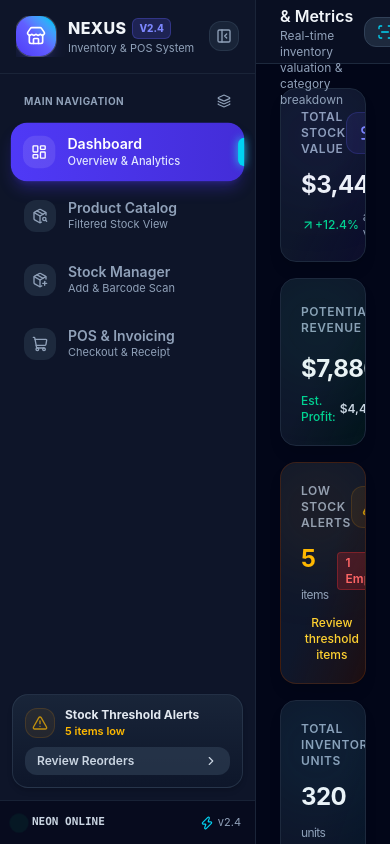
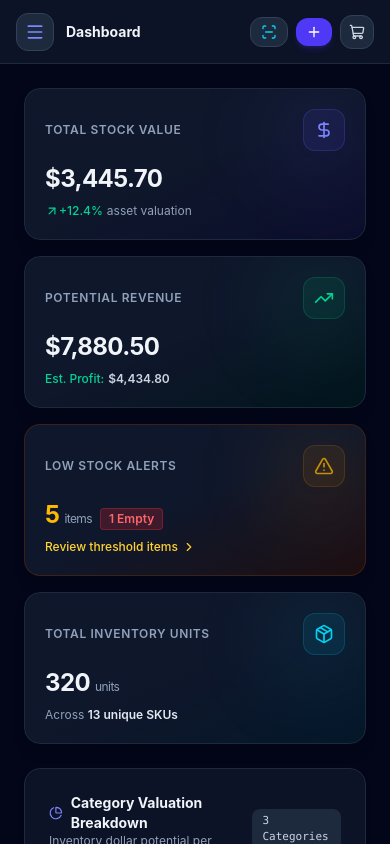
Before and after one commit to Daud-stack/-retail-inventory-app, a React (Vite) app: page / in a window 390 px wide. Built offline with nearby package versions, Linux system fonts and the light colour scheme.

Commit message:
feat: optimize for mobile with responsive drawer overlay, touch manipulation, and 100dvh viewport support

```diff
--- a/src/App.jsx
+++ b/src/App.jsx
@@ -20,10 +20,11 @@ export default function App() {
   const [searchQuery, setSearchQuery] = useState('');
   const [cart, setCart] = useState([]);
 
-  // Modals & Form States
+  // Modals & Mobile Drawer States
   const [editingProduct, setEditingProduct] = useState(null);
   const [isScannerOpen, setIsScannerOpen] = useState(false);
   const [scannedBarcode, setScannedBarcode] = useState('');
+  const [isMobileMenuOpen, setIsMobileMenuOpen] = useState(false);
 
   const [isReceiptOpen, setIsReceiptOpen] = useState(false);
   const [receiptMeta, setReceiptMeta] = useState(null);
@@ -104,12 +105,10 @@ export default function App() {
     if (!activeMeta || cart.length === 0) return;
 
     try {
-      // Execute engine stock deduction & audit logging
       const res = executeCheckoutInvoice(products, cart, activeMeta, stockMovements);
       setProducts(res.products);
       setStockMovements(res.stockMovements);
 
-      // Record transaction history record
       const newTx = {
         id: activeMeta.invoiceId,
         customer: activeMeta.customer || 'Walk-in Customer',
@@ -130,12 +129,14 @@ export default function App() {
 
   return (
     <div className="flex h-screen bg-slate-950 text-slate-100 font-sans antialiased overflow-hidden">
-      {/* Sidebar Navigation */}
+      {/* Sidebar Navigation (Desktop + Mobile Drawer) */}
       <Sidebar
         activeTab={activeTab}
         setActiveTab={setActiveTab}
         lowStockCount={lowStockCount}
         cartCount={totalCartUnits}
+        isMobileOpen={isMobileMenuOpen}
+        onCloseMobileMenu={() => setIsMobileMenuOpen(false)}
       />
 
       {/* Main View Area */}
@@ -146,9 +147,9 @@ export default function App() {
           setActiveTab={setActiveTab}
           searchQuery={searchQuery}
           setSearchQuery={setSearchQuery}
-          lowStockCount={lowStockCount}
           cartCount={totalCartUnits}
           onOpenScanner={() => setIsScannerOpen(true)}
+          onOpenMobileMenu={() => setIsMobileMenuOpen(true)}
         />
 
         {/* Dynamic Section Renderer */}
--- a/src/components/Header.jsx
+++ b/src/components/Header.jsx
@@ -2,14 +2,11 @@ import React, { useState, useEffect } from 'react';
 import {
   Search,
   ScanLine,
-  Bell,
   ShoppingCart,
   Clock,
-  Sparkles,
-  Shirt,
-  ShoppingBag,
-  Box,
-  Plus
+  Plus,
+  Menu,
+  Store
 } from 'lucide-react';
 
 export default function Header({
@@ -17,9 +14,9 @@ export default function Header({
   setActiveTab,
   searchQuery,
   setSearchQuery,
-  lowStockCount,
   cartCount,
-  onOpenScanner
+  onOpenScanner,
+  onOpenMobileMenu
 }) {
   const [timeStr, setTimeStr] = useState('');
 
@@ -34,42 +31,53 @@ export default function Header({
   }, []);
 
   const tabTitles = {
-    dashboard: { title: 'Store Dashboard & Metrics', subtitle: 'Real-time inventory valuation & category breakdown' },
-    products: { title: 'Product Inventory List', subtitle: 'Filter across Clothing, Groceries & Miscellaneous' },
-    'add-product': { title: 'Stock Entry & Update', subtitle: 'Add new products or scan barcode SKU' },
-    pos: { title: 'POS Invoicing & Checkout', subtitle: 'Build cart list, calculate taxes & print receipt' }
+    dashboard: { title: 'Dashboard', subtitle: 'Metrics & Category Valuation' },
+    products: { title: 'Product Catalog', subtitle: 'Filter Clothing, Groceries & Misc' },
+    'add-product': { title: 'Stock Entry', subtitle: 'Add Item or Scan Barcode SKU' },
+    pos: { title: 'POS Checkout', subtitle: 'Cart List, Taxes & PDF Receipt' }
   };
 
   const currentInfo = tabTitles[activeTab] || tabTitles.dashboard;
 
   return (
-    <header className="h-16 border-b border-slate-800 bg-slate-900/60 backdrop-blur-md px-6 flex items-center justify-between sticky top-0 z-20 shrink-0">
-      {/* Left Title & Subtitle */}
-      <div>
-        <h2 className="text-base font-semibold text-slate-100 flex items-center gap-2">
-          {currentInfo.title}
-        </h2>
-        <p className="text-xs text-slate-400">{currentInfo.subtitle}</p>
+    <header className="h-16 border-b border-slate-800 bg-slate-900/80 backdrop-blur-md px-4 sm:px-6 flex items-center justify-between sticky top-0 z-20 shrink-0">
+      {/* Left: Mobile Menu Button + Title */}
+      <div className="flex items-center gap-3">
+        {/* Mobile Hamburger Menu Toggle Button */}
+        <button
+          onClick={onOpenMobileMenu}
+          className="md:hidden p-2 rounded-xl bg-slate-800 hover:bg-slate-700 text-slate-300 border border-slate-700 transition-colors"
+          title="Open Mobile Navigation Menu"
+        >
+          <Menu className="w-5 h-5 text-indigo-400" />
+        </button>
+
+        <div>
+          <h2 className="text-sm sm:text-base font-bold text-slate-100 flex items-center gap-2">
+            {currentInfo.title}
+          </h2>
+          <p className="text-[11px] text-slate-400 hidden sm:block">{currentInfo.subtitle}</p>
+        </div>
       </div>
 
       {/* Right Controls */}
-      <div className="flex items-center gap-3">
+      <div className="flex items-center gap-2 sm:gap-3">
         {/* Global Quick Search Input */}
-        <div className="relative w-64 hidden md:block">
-          <Search className="w-4 h-4 absolute left-3 top-1/2 -translate-y-1/2 text-slate-400" />
+        <div className="relative w-36 sm:w-64 hidden sm:block">
+          <Search className="w-3.5 h-3.5 absolute left-3 top-1/2 -translate-y-1/2 text-slate-400" />
           <input
             type="text"
-            placeholder="Search SKU, name..."
+            placeholder="Search SKU..."
             value={searchQuery}
             onChange={(e) => setSearchQuery(e.target.value)}
-            className="w-full bg-slate-800/80 border border-slate-700/80 rounded-xl pl-9 pr-3 py-1.5 text-xs text-slate-200 placeholder-slate-400 focus:outline-none focus:border-indigo-500 focus:ring-1 focus:ring-indigo-500 transition-all"
+            className="w-full bg-slate-800/80 border border-slate-700/80 rounded-xl pl-8 pr-3 py-1.5 text-xs text-slate-200 placeholder-slate-400 focus:outline-none focus:border-indigo-500 transition-all"
           />
         </div>
 
         {/* Scan Barcode Quick Action */}
         <button
           onClick={onOpenScanner}
-          className="flex items-center gap-2 px-3 py-1.5 rounded-xl bg-slate-800 hover:bg-slate-700 border border-slate-700 text-slate-200 text-xs font-medium transition-all group hover:border-indigo-500/50"
+          className="flex items-center gap-1.5 px-2.5 sm:px-3 py-1.5 rounded-xl bg-slate-800 hover:bg-slate-700 border border-slate-700 text-slate-200 text-xs font-medium transition-all group hover:border-indigo-500/50"
         >
           <ScanLine className="w-4 h-4 text-cyan-400 group-hover:scale-110 transition-transform" />
           <span className="hidden sm:inline">Scan SKU</span>
@@ -78,7 +86,7 @@ export default function Header({
         {/* Quick Add Product Button */}
         <button
           onClick={() => setActiveTab('add-product')}
-          className="flex items-center gap-1.5 px-3 py-1.5 rounded-xl bg-indigo-600 hover:bg-indigo-500 text-white text-xs font-medium transition-all shadow-md shadow-indigo-600/20"
+          className="flex items-center gap-1 px-2.5 sm:px-3 py-1.5 rounded-xl bg-indigo-600 hover:bg-indigo-500 text-white text-xs font-semibold transition-all shadow-md shadow-indigo-600/20"
         >
           <Plus className="w-4 h-4" />
           <span className="hidden sm:inline">Add Stock</span>
--- a/src/components/Sidebar.jsx
+++ b/src/components/Sidebar.jsx
@@ -8,14 +8,20 @@ import {
   Zap,
   AlertTriangle,
   ChevronRight,
-  ChevronLeft,
   Store,
   PanelLeftClose,
   PanelLeftOpen,
-  Sparkles
+  X
 } from 'lucide-react';
 
-export default function Sidebar({ activeTab, setActiveTab, lowStockCount, cartCount }) {
+export default function Sidebar({
+  activeTab,
+  setActiveTab,
+  lowStockCount,
+  cartCount,
+  isMobileOpen,
+  onCloseMobileMenu
+}) {
   const [isCollapsed, setIsCollapsed] = useState(false);
 
   const navItems = [
@@ -23,21 +29,18 @@ export default function Sidebar({ activeTab, setActiveTab, lowStockCount, cartCo
       id: 'dashboard',
       label: 'Dashboard',
       icon: LayoutDashboard,
-      badge: null,
       desc: 'Overview & Analytics'
     },
     {
       id: 'products',
       label: 'Product Catalog',
       icon: PackageSearch,
-      badge: null,
       desc: 'Filtered Stock View'
     },
     {
       id: 'add-product',
       label: 'Stock Manager',
       icon: PackagePlus,
-      badge: null,
       desc: 'Add & Barcode Scan'
     },
     {
@@ -50,7 +53,6 @@ export default function Sidebar({ activeTab, setActiveTab, lowStockCount, cartCo
     }
   ];
 
-  // Helper for view transitions if supported by browser
   const handleTabClick = (tabId) => {
     if (document.startViewTransition) {
       document.startViewTransition(() => {
@@ -59,11 +61,12 @@ export default function Sidebar({ activeTab, setActiveTab, lowStockCount, cartCo
     } else {
       setActiveTab(tabId);
     }
+    if (onCloseMobileMenu) onCloseMobileMenu();
   };
 
-  return (
+  const sidebarContent = (
     <aside
-      className={`bg-slate-900/95 border-r border-slate-800/80 flex flex-col h-screen sticky top-0 backdrop-blur-xl z-30 shrink-0 select-none transition-all duration-300 ${
+      className={`bg-slate-900/95 border-r border-slate-800/80 flex flex-col h-full backdrop-blur-xl shrink-0 select-none transition-all duration-300 ${
         isCollapsed ? 'w-20' : 'w-64'
       }`}
     >
@@ -87,14 +90,24 @@ export default function Sidebar({ activeTab, setActiveTab, lowStockCount, cartCo
           )}
         </div>
 
-        {/* Collapse / Expand Toggle Button */}
+        {/* Collapse / Expand Toggle (Desktop) */}
         <button
           onClick={() => setIsCollapsed(!isCollapsed)}
-          className="p-1.5 rounded-xl bg-slate-800/80 hover:bg-slate-700 text-slate-400 hover:text-slate-200 border border-slate-700/60 transition-colors shrink-0"
+          className="hidden md:flex p-1.5 rounded-xl bg-slate-800/80 hover:bg-slate-700 text-slate-400 hover:text-slate-200 border border-slate-700/60 transition-colors shrink-0"
           title={isCollapsed ? 'Expand Sidebar' : 'Collapse Sidebar'}
         >
           {isCollapsed ? <PanelLeftOpen className="w-4 h-4" /> : <PanelLeftClose className="w-4 h-4" />}
         </button>
+
+        {/* Mobile Close Button */}
+        {onCloseMobileMenu && (
+          <button
+            onClick={onCloseMobileMenu}
+            className="md:hidden p-1.5 rounded-xl bg-slate-800/80 hover:bg-slate-700 text-slate-400 hover:text-slate-200 border border-slate-700/60 transition-colors"
+          >
+            <X className="w-5 h-5" />
+          </button>
+        )}
       </div>
 
       {/* Main Navigation */}
@@ -118,7 +131,6 @@ export default function Sidebar({ activeTab, setActiveTab, lowStockCount, cartCo
                   ? 'bg-gradient-to-r from-indigo-600 to-indigo-700 text-white shadow-lg shadow-indigo-600/30 font-medium scale-[1.01]'
                   : 'text-slate-400 hover:text-slate-200 hover:bg-slate-800/60 hover:scale-[1.01]'
               }`}
-              title={isCollapsed ? item.label : undefined}
             >
               <div className="flex items-center gap-3">
                 <div
@@ -144,7 +156,6 @@ export default function Sidebar({ activeTab, setActiveTab, lowStockCount, cartCo
                 )}
               </div>
 
-              {/* Badge Pills */}
               {item.badge !== null && (
                 <span
                   className={`text-[10px] font-extrabold px-2 py-0.5 rounded-full text-white ${
@@ -171,7 +182,7 @@ export default function Sidebar({ activeTab, setActiveTab, lowStockCount, cartCo
               <AlertTriangle className="w-4 h-4" />
             </div>
             <div>
-              <h4 className="text-xs font-bold text-slate-200">Stock Threshold Alerts</h4>
+              <h4 className="text-xs font-bold text-slate-200">Stock Alerts</h4>
               <p className="text-[11px] text-amber-400 font-semibold">{lowStockCount} items low</p>
             </div>
           </div>
@@ -185,7 +196,7 @@ export default function Sidebar({ activeTab, setActiveTab, lowStockCount, cartCo
         </div>
       )}
 
-      {/* System Status Footer */}
+      {/* Footer */}
       <div className="p-3.5 border-t border-slate-800/80 text-xs text-slate-400 flex items-center justify-between bg-slate-950/60">
         <div className="flex items-center gap-2">
           <span className="w-2.5 h-2.5 rounded-full bg-emerald-500 animate-ping shrink-0" />
@@ -200,4 +211,29 @@ export default function Sidebar({ activeTab, setActiveTab, lowStockCount, cartCo
       </div>
     </aside>
   );
+
+  return (
+    <>
+      {/* Desktop Fixed Sidebar */}
+      <div className="hidden md:block h-screen sticky top-0">
+        {sidebarContent}
+      </div>
+
+      {/* Mobile Slide-in Drawer Modal */}
+      {isMobileOpen && (
+        <div className="md:hidden fixed inset-0 z-50 flex animate-fadeIn">
+          {/* Backdrop Blur Overlay */}
+          <div
+            onClick={onCloseMobileMenu}
+            className="fixed inset-0 bg-slate-950/80 backdrop-blur-sm transition-opacity"
+          />
+
+          {/* Drawer Panel */}
+          <div className="relative z-10 w-72 h-full bg-slate-900 shadow-2xl">
+            {sidebarContent}
+          </div>
+        </div>
+      )}
+    </>
+  );
 }
--- a/src/index.css
+++ b/src/index.css
@@ -1,17 +1,19 @@
 @import "tailwindcss";
 
 @layer base {
-  body {
-    background-color: #090d16;
-    color: #f1f5f9;
+  html, body {
+    @apply bg-slate-950 text-slate-100 antialiased selection:bg-indigo-500 selection:text-white;
     font-family: system-ui, -apple-system, BlinkMacSystemFont, 'Segoe UI', Roboto, Oxygen, Ubuntu, Cantarell, sans-serif;
+    min-height: 100dvh;
+    touch-action: manipulation;
+    -webkit-tap-highlight-color: transparent;
   }
 }
 
 /* Custom scrollbars for slick dark theme */
 ::-webkit-scrollbar {
-  width: 6px;
-  height: 6px;
+  width: 5px;
+  height: 5px;
 }
 
 ::-webkit-scrollbar-track {
@@ -25,6 +27,11 @@
 
 ::-webkit-scrollbar-thumb:hover {
   background: #334155;
+}
+
+/* Touch-optimized active states */
+button, input, select {
+  touch-action: manipulation;
 }
 
 /* Print utilities for receipt modal */
```
